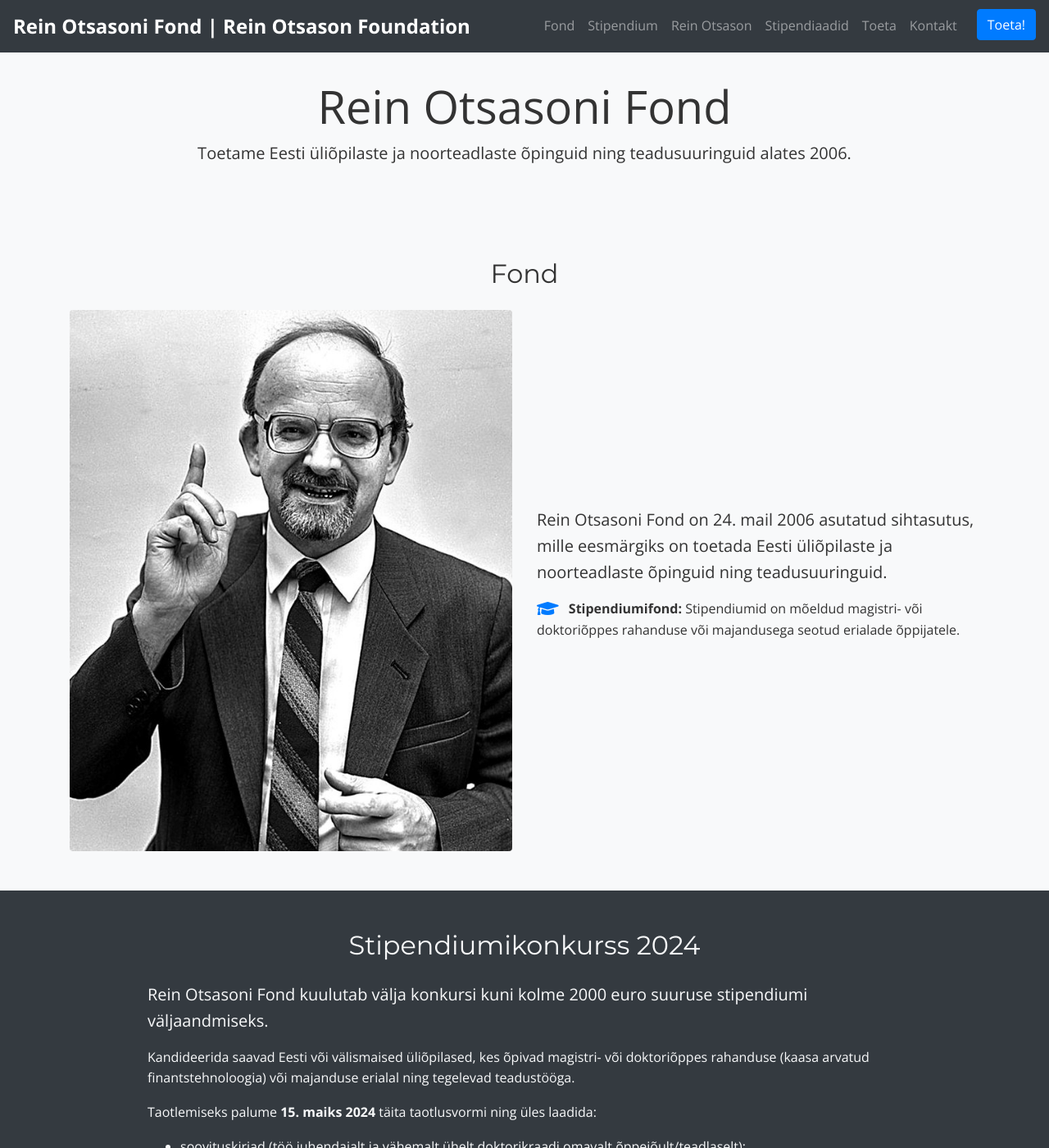
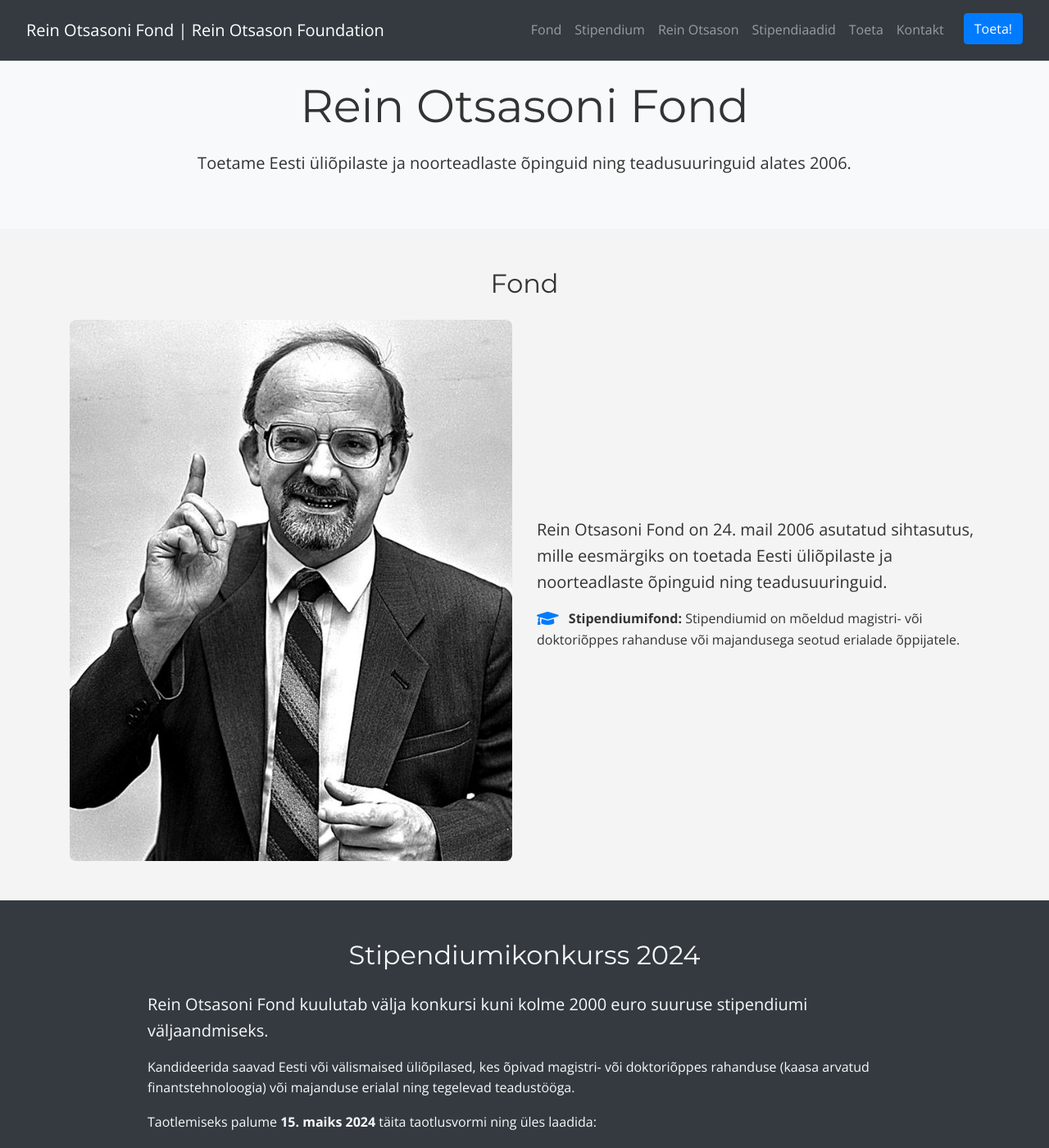
Before and after one commit to otsason/otsason.github.io, a Jekyll site: the page built from index2.html, in a window 1280 px wide and 1400 px high. Shown: the whole window at 82% size. Built offline with Jekyll 4.4.1, drawn with Linux system fonts in a browser that asks for light colours.

Commit message:
Update main.css

```diff
--- a/assets/css/main.css
+++ b/assets/css/main.css
@@ -1,52 +1,102 @@
+/* Base styles */
 body {
   font-family: 'Open Sans', sans-serif;
   line-height: 1.6;
-  background: #f8f9fa;
+  background: #f4f4f4;
   color: #333;
+  transition: background 0.3s ease;
 }
 
-/* Header */
-.site-header {
-  margin-bottom: 80px;
+h1, h2, h3, h4, h5, h6 {
+  font-family: 'Montserrat', sans-serif;
+  margin-bottom: 20px;
 }
 
-.site-header .navbar-brand {
-  font-weight: 700;
-  font-size: 1.5rem;
+p {
+  margin-bottom: 1rem;
+}
+
+/* Navbar */
+.site-header .navbar {
+  padding: 1rem 2rem;
+}
+
+.nav-link {
+  transition: color 0.3s ease;
+}
+
+.nav-link:hover {
+  color: #ffc107;
 }
 
 /* Sections */
 section {
-  padding-top: 60px;
-  padding-bottom: 60px;
+  padding: 60px 0;
 }
 
-section h2 {
-  font-family: 'Montserrat', sans-serif;
-  margin-bottom: 30px;
+.bg-light {
+  background-color: #f8f9fa !important;
+}
+
+.bg-dark {
+  background-color: #343a40 !important;
+}
+
+.text-light {
+  color: #f8f9fa !important;
+}
+
+.text-center {
+  text-align: center;
+}
+
+/* Hero Section */
+#hero {
+  background: #e9ecef;
+  padding: 100px 0;
 }
 
 /* Cards for Scholarship Winners */
 .card {
-  box-shadow: 0 2px 5px rgba(0,0,0,0.1);
   border: none;
+  box-shadow: 0 4px 8px rgba(0,0,0,0.05);
+  transition: transform 0.3s ease;
+}
+
+.card:hover {
+  transform: translateY(-5px);
 }
 
 .card-header {
   background: #007bff;
   color: #fff;
+  font-weight: bold;
+}
+
+/* Buttons */
+.btn-primary {
+  background-color: #007bff;
+  border-color: #007bff;
+  transition: background-color 0.3s ease, border-color 0.3s ease;
+}
+
+.btn-primary:hover {
+  background-color: #0056b3;
+  border-color: #004085;
 }
 
 /* Footer */
 .site-footer {
   font-size: 0.9rem;
+  padding: 20px 0;
 }
 
-a {
-  color: #007bff;
+/* Utility classes */
+.rounded {
+  border-radius: 0.5rem !important;
 }
 
-a:hover {
-  color: #0056b3;
-  text-decoration: none;
+/* Additional Smooth Transitions */
+a, .btn, .nav-link {
+  transition: all 0.3s ease;
 }
```
